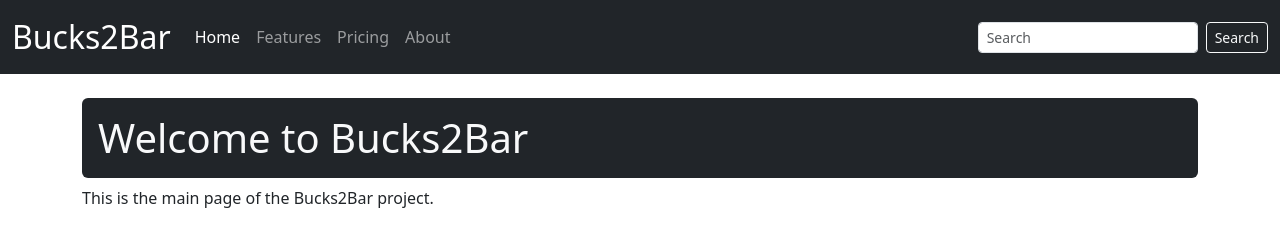
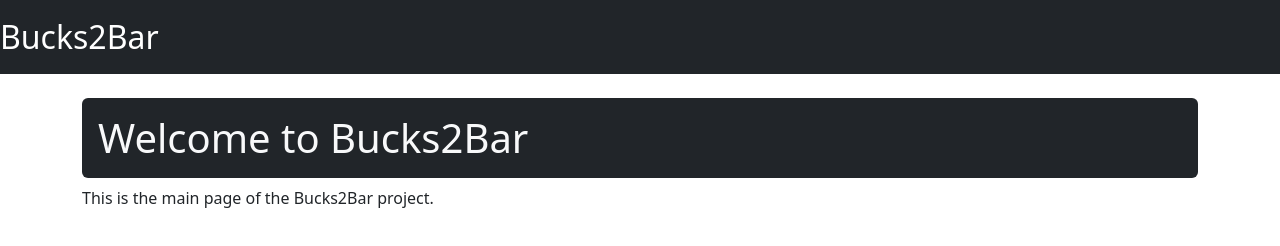
Before and after one commit to irfanShah1407/GitHubCopilotDemo, a plain HTML site: page bucks2bar/index.html in a window 1280 px wide. Drawn offline with nearby package versions, Linux system fonts and the light colour scheme.

Commit message:
Refactor navbar to simplify structure and enhance dark theme styling

```diff
--- a/bucks2bar/index.html
+++ b/bucks2bar/index.html
@@ -10,27 +10,10 @@
 </head>
 <body>
     <!-- changed code: dark navbar -->
-    <nav class="navbar navbar-dark bg-dark navbar-expand-lg">
-      <div class="container-fluid">
-        <a class="navbar-brand fs-2" href="#">Bucks2Bar</a>
-        <button class="navbar-toggler" type="button" data-bs-toggle="collapse" data-bs-target="#navbarDark" aria-controls="navbarDark" aria-expanded="false" aria-label="Toggle navigation">
-          <span class="navbar-toggler-icon"></span>
-        </button>
-
-        <div class="collapse navbar-collapse" id="navbarDark">
-          <ul class="navbar-nav me-auto mb-2 mb-lg-0">
-            <li class="nav-item"><a class="nav-link active" aria-current="page" href="#">Home</a></li>
-            <li class="nav-item"><a class="nav-link" href="#">Features</a></li>
-            <li class="nav-item"><a class="nav-link" href="#">Pricing</a></li>
-            <li class="nav-item"><a class="nav-link" href="#">About</a></li>
-          </ul>
-
-          <form class="d-flex" role="search">
-            <input class="form-control form-control-sm me-2" type="search" placeholder="Search" aria-label="Search">
-            <button class="btn btn-outline-light btn-sm" type="submit">Search</button>
-          </form>
+    <nav class="navbar navbar-dark bg-dark">
+        <div class="container-fluid"></div>
+            <a class="navbar-brand fs-2 mb-0" href="#">Bucks2Bar</a>
         </div>
-      </div>
     </nav>
 
     <!-- changed code: main content container -->
```
